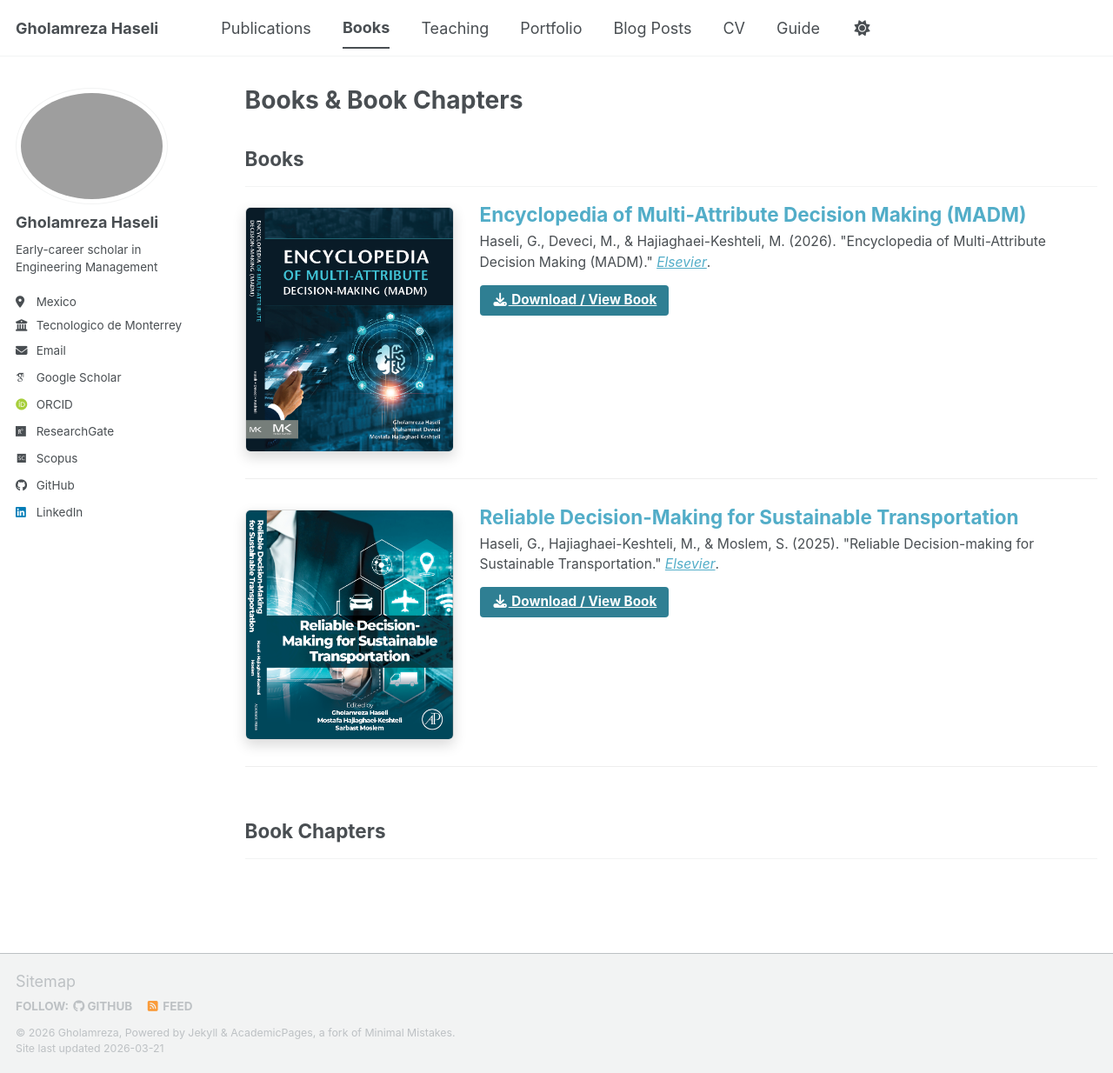
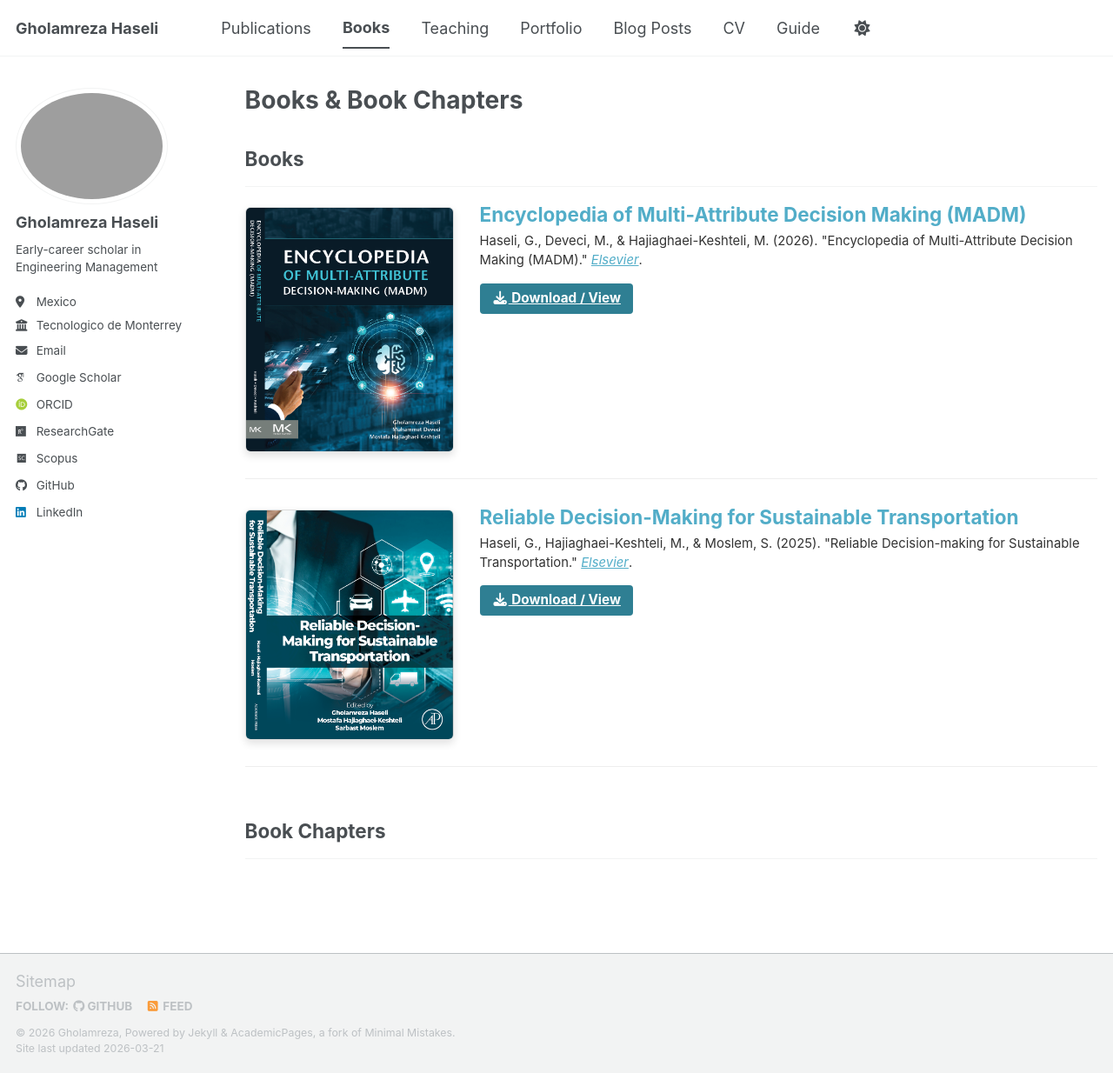
Before and after one commit to Gholamreza-Haseli/Gholamreza-Haseli.github.io, a Jekyll site: the page built from _pages/talks.html, in a window 1280 px wide and 1234 px high. Shown: the whole window at 87% size. Built offline with Jekyll 4.4.1, drawn with Linux system fonts in a browser that asks for light colours; some web fonts are replaced; a script bundle is joined from its source files by our own code; library files that are not in the unit come from our copies.

Commit message:
Update archive-single-talk.html

```diff
--- a/_includes/archive-single-talk.html
+++ b/_includes/archive-single-talk.html
@@ -1,11 +1,24 @@
 <div class="{{ include.type | default: 'list' }}__item" style="border-bottom: 1px solid #eee; padding-bottom: 30px; margin-bottom: 30px;">
   <article class="archive__item" itemscope itemtype="https://schema.org/CreativeWork">
+
+    {% comment %}
+    تعیین سایز کاور بر اساس نوع محتوا:
+    اگر post.category برابر "books" باشد، سایز ۲۴۰ پیکسل،
+    در غیر این صورت (برای chapters)، سایز ۹۰ پیکسل.
+    {% endcomment %}
+    {% if post.category == "books" %}
+      {% assign cover_width = "240px" %}
+      {% assign cover_flex = "0 0 240px" %}
+    {% else %}
+      {% assign cover_width = "90px" %}
+      {% assign cover_flex = "0 0 90px" %}
+    {% endif %}
 
     <div class="book-container" style="display: flex; gap: 30px; align-items: flex-start; flex-wrap: wrap;">
 
       {% if post.cover %}
-        <div class="book-cover" style="flex: 0 0 240px; max-width: 100%; margin-top: 5px;">
-          <img src="{{ base_path }}{{ post.cover }}" alt="Cover: {{ post.title }}" style="width: 100%; height: auto; border-radius: 6px; box-shadow: 0 6px 15px rgba(0,0,0,0.15); border: 1px solid #ddd; display: block;">
+        <div class="book-cover" style="flex: {{ cover_flex }}; max-width: 100%; margin-top: 5px;">
+          <img src="{{ base_path }}{{ post.cover }}" alt="Cover: {{ post.title }}" style="width: 100%; height: auto; border-radius: 6px; box-shadow: 0 4px 10px rgba(0,0,0,0.12); border: 1px solid #ddd; display: block;">
         </div>
       {% endif %}
 
@@ -17,7 +30,7 @@
 
         {% if post.excerpt %}
           <div class="archive__item-excerpt" itemprop="description" style="margin-top: 0 !important; margin-bottom: 0 !important;">
-            <p style="margin: 0 !important; line-height: 1.5 !important; font-size: 1.16em;">
+            <p style="margin: 0 !important; line-height: 1.5 !important; font-size: 1.1em !important; color: #333;">
               {{ post.excerpt | markdownify | remove: '<p>' | remove: '</p>' }}
             </p>
           </div>
@@ -26,7 +39,7 @@
         {% if post.paperurl %}
           <p style="margin-top: 15px !important; margin-bottom: 0 !important;">
             <a href="{{ post.paperurl }}" class="btn btn--primary" style="padding: 6px 14px !important; font-size: 0.85em !important; border-radius: 4px !important;">
-              <i class="fas fa-fw fa-download" aria-hidden="true"></i> Download / View Book
+              <i class="fas fa-fw fa-download" aria-hidden="true"></i> Download / View
             </a>
           </p>
         {% endif %}
```
